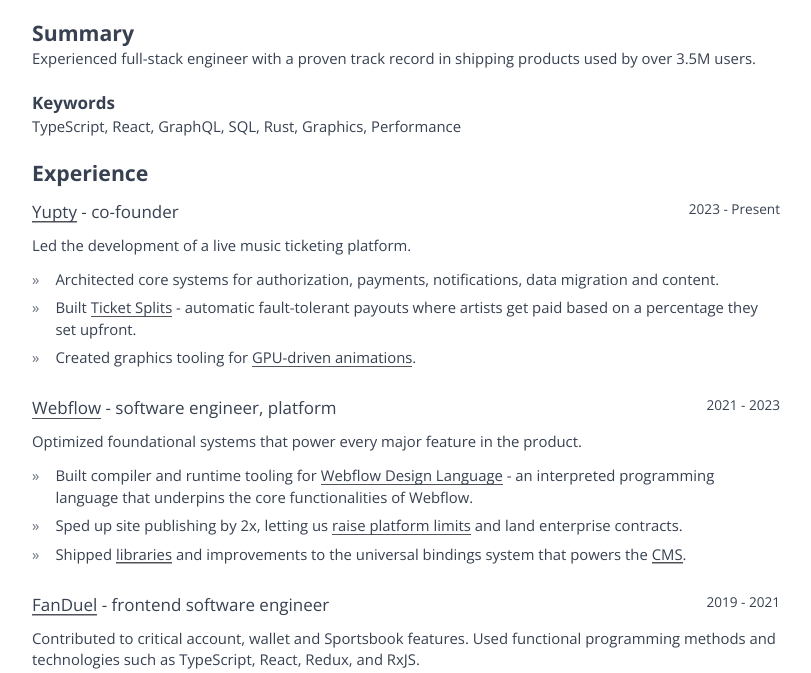
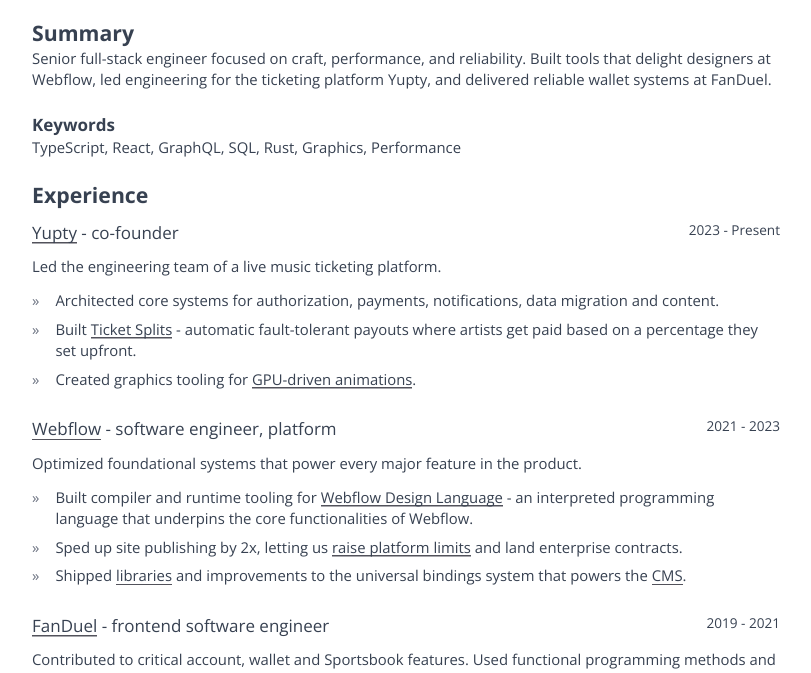
Before and after one commit to vladinator1000/blog, an Astro site: page /resume in a window 1280 px wide. Shown: the part 67-740 px from the top of the page, without its empty margins (234-1045 px from the left). Built offline with nearby package versions, Linux system fonts and the light colour scheme; Astro itself is replaced by a stand-in of ours.

Commit message:
update content

```diff
--- a/src/pages/resume.astro
+++ b/src/pages/resume.astro
@@ -12,7 +12,9 @@
     <section id="summary" class="">
       <h1 class="text-xl"><b>Summary</b></h1>
       <p>
-        Experienced full-stack engineer with a proven track record in shipping products used by over 3.5M users.
+        Senior full-stack engineer focused on craft, performance, and reliability. Built tools that delight designers at Webflow, led engineering for the ticketing platform Yupty, and delivered reliable wallet systems at FanDuel.
+
+
       </p>
     </section>
 
@@ -36,7 +38,7 @@
           </div>
 
           <p class="mb-3">
-            Led the development of a live music ticketing platform.
+            Led the engineering team of a live music ticketing platform.
           </p>
 
           <ul>
```
